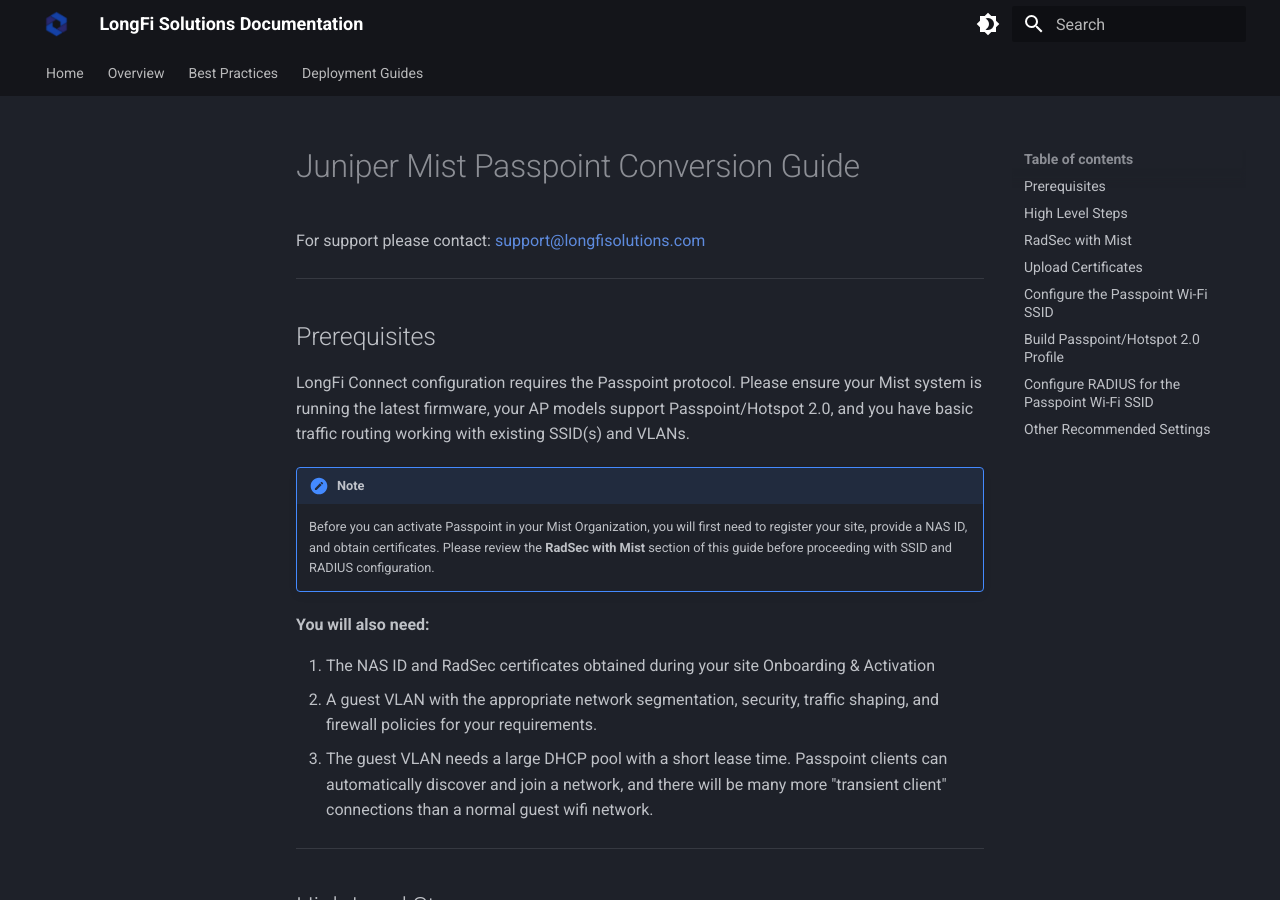
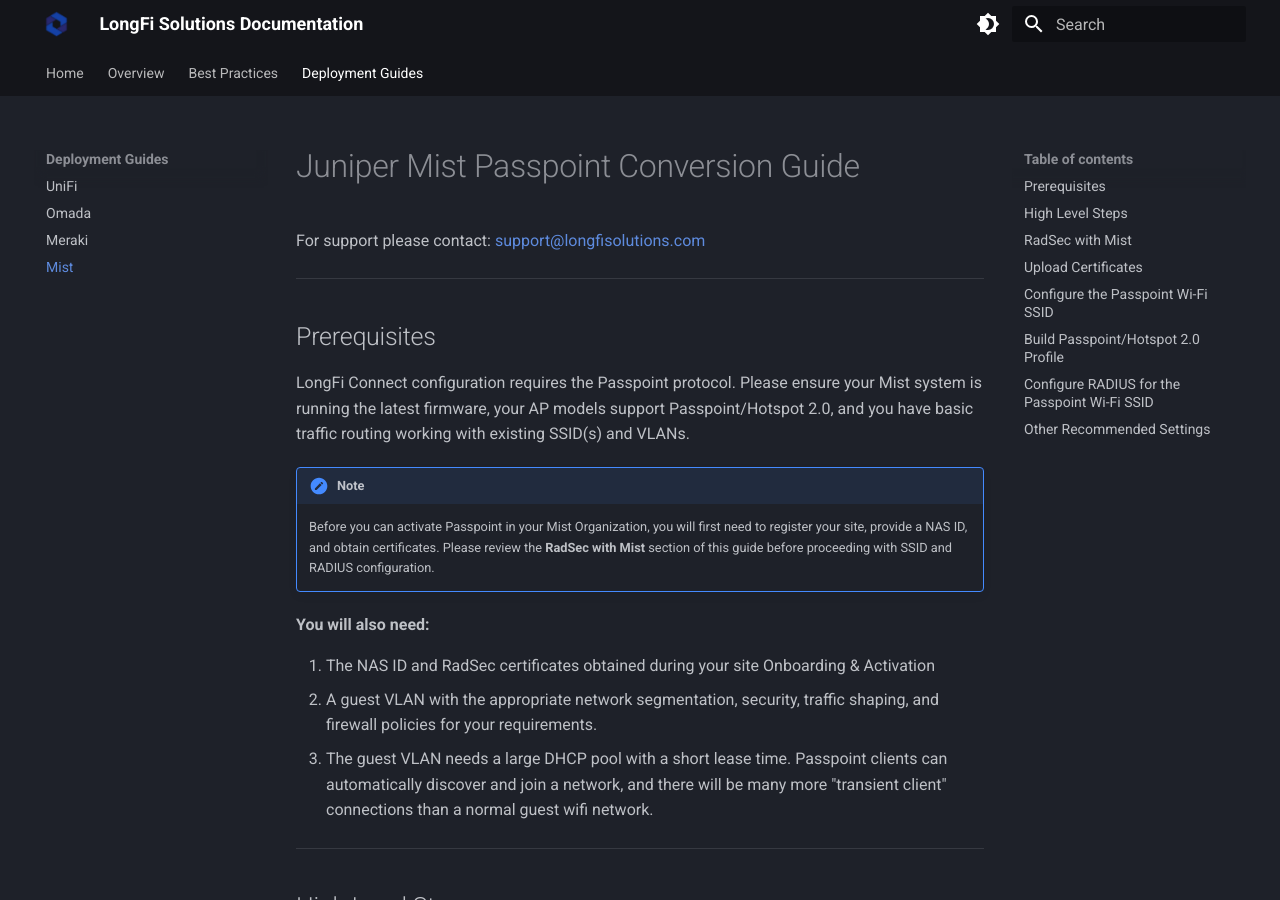
Before and after one commit to LongFi-Solutions/longfi-solutions.github.io, an MkDocs documentation site: the page built from docs/deployment/mist.md, in a window 1280 px wide and 900 px high. Built offline with MkDocs 1.6.1 and Material for MkDocs 9.7.7, drawn with Linux system fonts in a browser that asks for light colours; part of the change alters nothing that is shown.

Commit message:
Add Mist guide to nav

```diff
--- a/mkdocs.yml
+++ b/mkdocs.yml
@@ -57,7 +57,7 @@ nav:
     - UniFi: deployment/unifi.md
     - Omada: deployment/omada-networks.md
     - Meraki: deployment/meraki.md
-    # - Mist: deployment/mist.md
+    - Mist: deployment/mist.md
     # - Aruba: deployment/aruba.md
     # - Ruckus: deployment/ruckus.md
     # - Cambium: deployment/cambium.md
```
